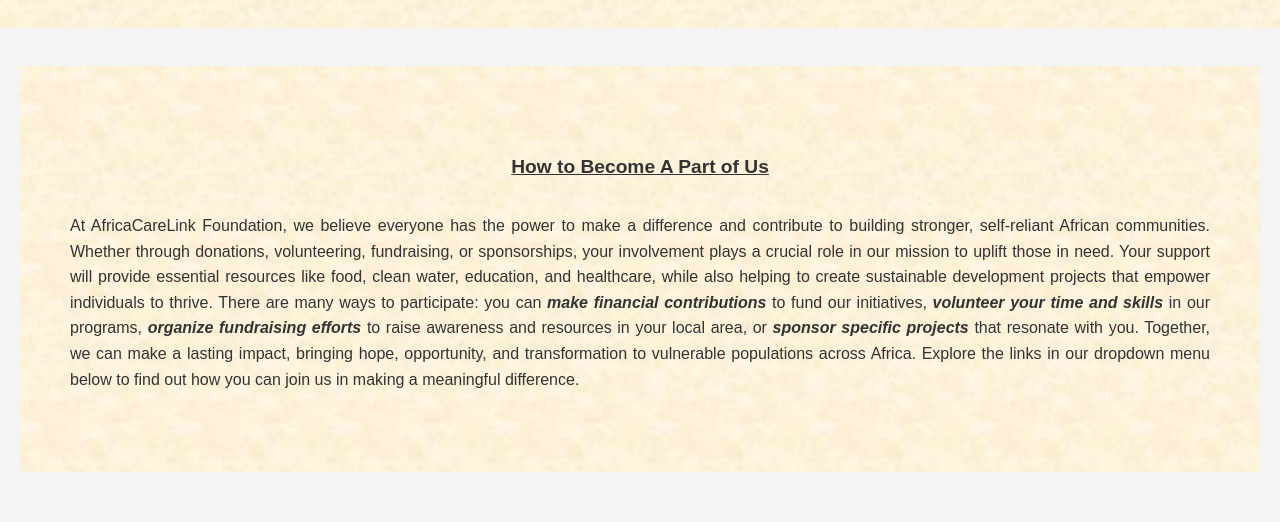
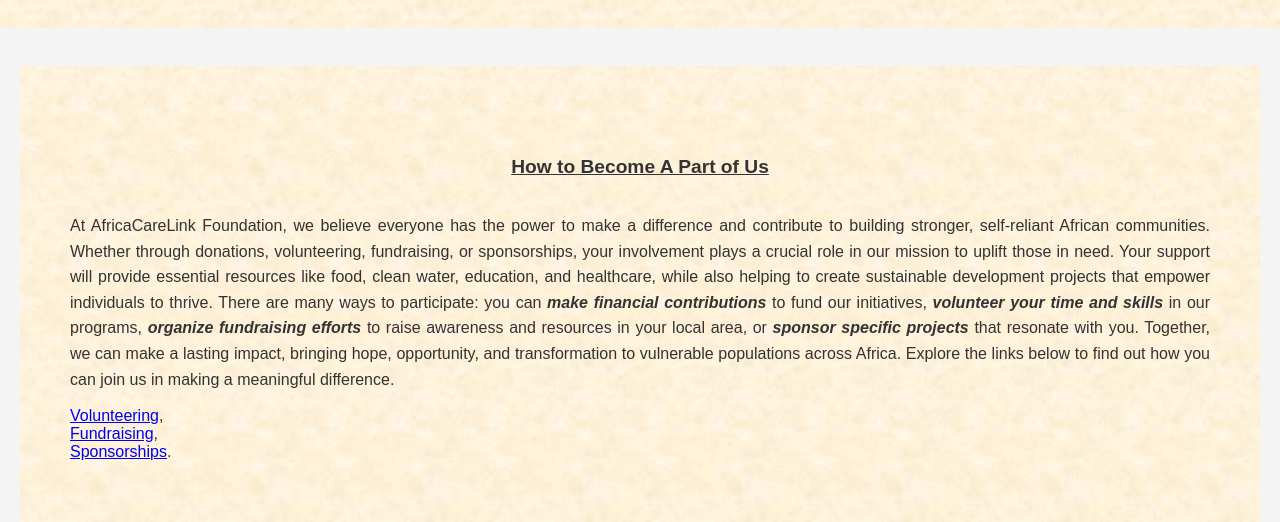
Before and after one commit to Musamaliweb/AfricaCareLink-Foundation, a plain HTML site: page get-involved.html in a window 1280 px wide. Shown: the part 247-769 px from the top of the page. Drawn offline with Linux system fonts and the light colour scheme; a script that the page names is missing.

Commit message:
Add files via upload

```diff
--- a/get-involved.html
+++ b/get-involved.html
@@ -39,7 +39,7 @@
 <h3> How to Become A Part of Us</h3>
 
 
-<p>At AfricaCareLink Foundation, we believe everyone has the power to make a difference and contribute to building stronger, self-reliant African communities. Whether through donations, volunteering, fundraising, or sponsorships, your involvement plays a crucial role in our mission to uplift those in need. Your support will provide essential resources like food, clean water, education, and healthcare, while also helping to create sustainable development projects that empower individuals to thrive. There are many ways to participate: you can <b><i>make financial contributions</b></i> to fund our initiatives, <b><i>volunteer your time and skills </b></i> in our programs, <b><i>organize fundraising efforts </b></i>to raise awareness and resources in your local area, or <b><i>sponsor specific projects </b></i>that resonate with you. Together, we can make a lasting impact, bringing hope, opportunity, and transformation to vulnerable populations across Africa. Explore the links in our dropdown menu below to find out how you can join us in making a meaningful difference.
+<p>At AfricaCareLink Foundation, we believe everyone has the power to make a difference and contribute to building stronger, self-reliant African communities. Whether through donations, volunteering, fundraising, or sponsorships, your involvement plays a crucial role in our mission to uplift those in need. Your support will provide essential resources like food, clean water, education, and healthcare, while also helping to create sustainable development projects that empower individuals to thrive. There are many ways to participate: you can <b><i>make financial contributions</b></i> to fund our initiatives, <b><i>volunteer your time and skills </b></i> in our programs, <b><i>organize fundraising efforts </b></i>to raise awareness and resources in your local area, or <b><i>sponsor specific projects </b></i>that resonate with you. Together, we can make a lasting impact, bringing hope, opportunity, and transformation to vulnerable populations across Africa. Explore the links below to find out how you can join us in making a meaningful difference.
 
 
 
@@ -48,6 +48,9 @@
 
 </p>
 
+<a href="volunteering.html">Volunteering</a>,<br>
+<a href="fundraising.html">Fundraising</a>,<br>
+<a href="sponsorships.html">Sponsorships</a>.
     </section>
 	</div>
 </main>
```
